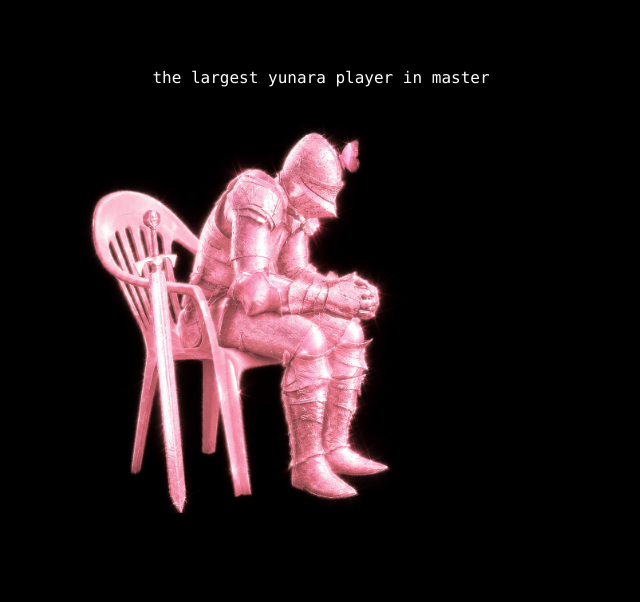
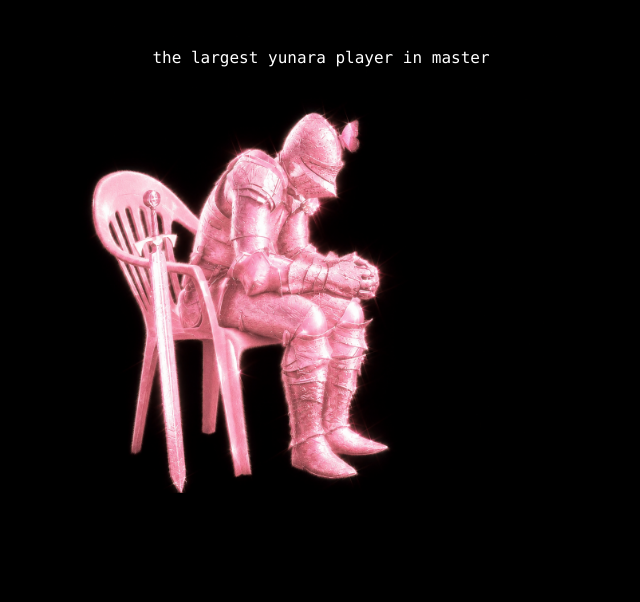
Before and after one commit to llasrr/llasrr, a plain HTML site: page index.html in a window 1280 px wide. Shown: the part 198-800 px from the top of the page, without its empty margins (319-959 px from the left). Drawn offline with Linux system fonts and the light colour scheme.

Commit message:
Refactor index.html structure and styles
Adjusted layout and styling of the centered div.

```diff
--- a/index.html
+++ b/index.html
@@ -10,7 +10,7 @@
         <meta property="og:image" content="https://llasrr.github.io/llasrr/pfp.jpg">
     </head>
 
-  <body>
+<body>
         <div class="centered">
             <h2>
             llasrr
@@ -24,7 +24,7 @@
                 <a href="https://streamlabs.com/llasrr/tip" target ="_blank">tips</a>
             </b>
             </p>
-            <div style="position: relative; display: inline-block;">
+            <div style="position: relative; display: inline-block; margin-top: -40px;">
                 <img src="tes.png" style="display: block; margin: 20px auto 0 auto; max-width: 500px; height: auto;">
                 <p style="position: absolute; top: 75px; left: 50%; transform: translateX(-50%); margin: 0; color: white; text-align: center; white-space: nowrap;">
                     the largest yunara player in master
```
